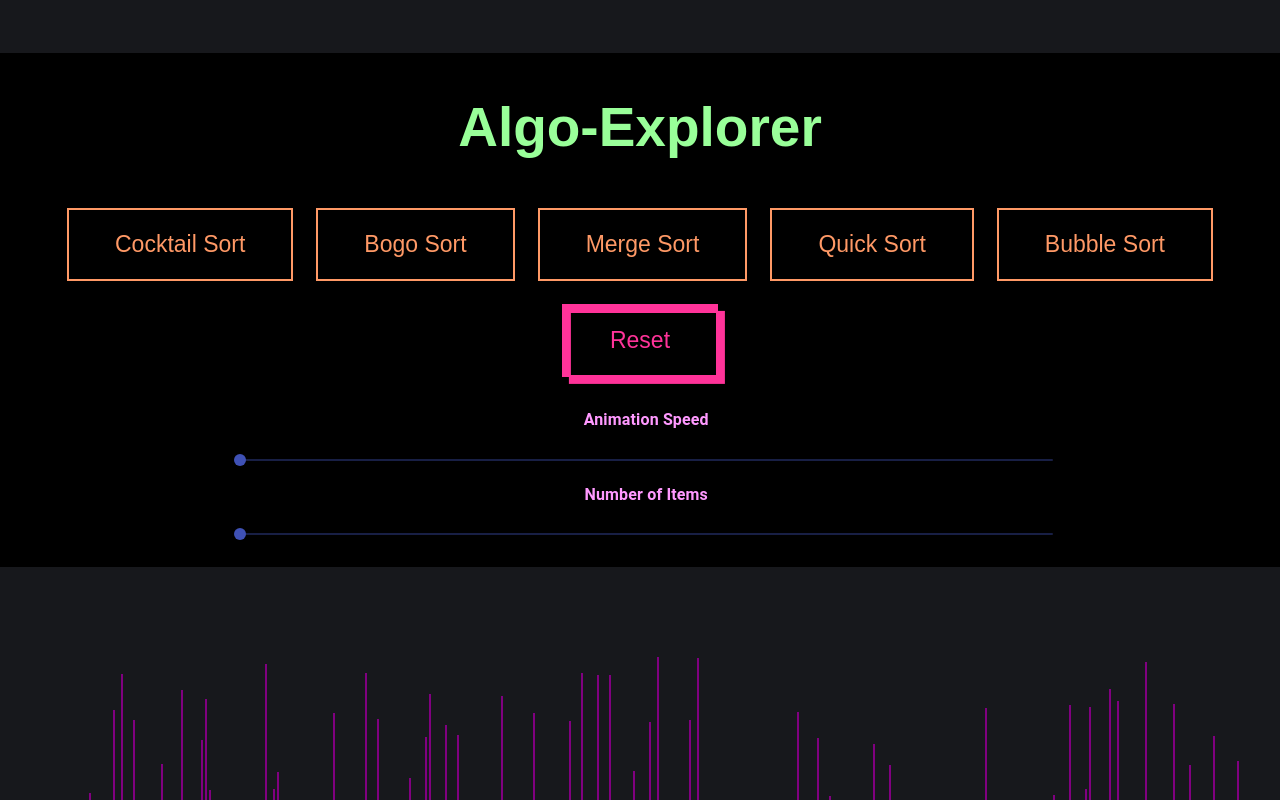
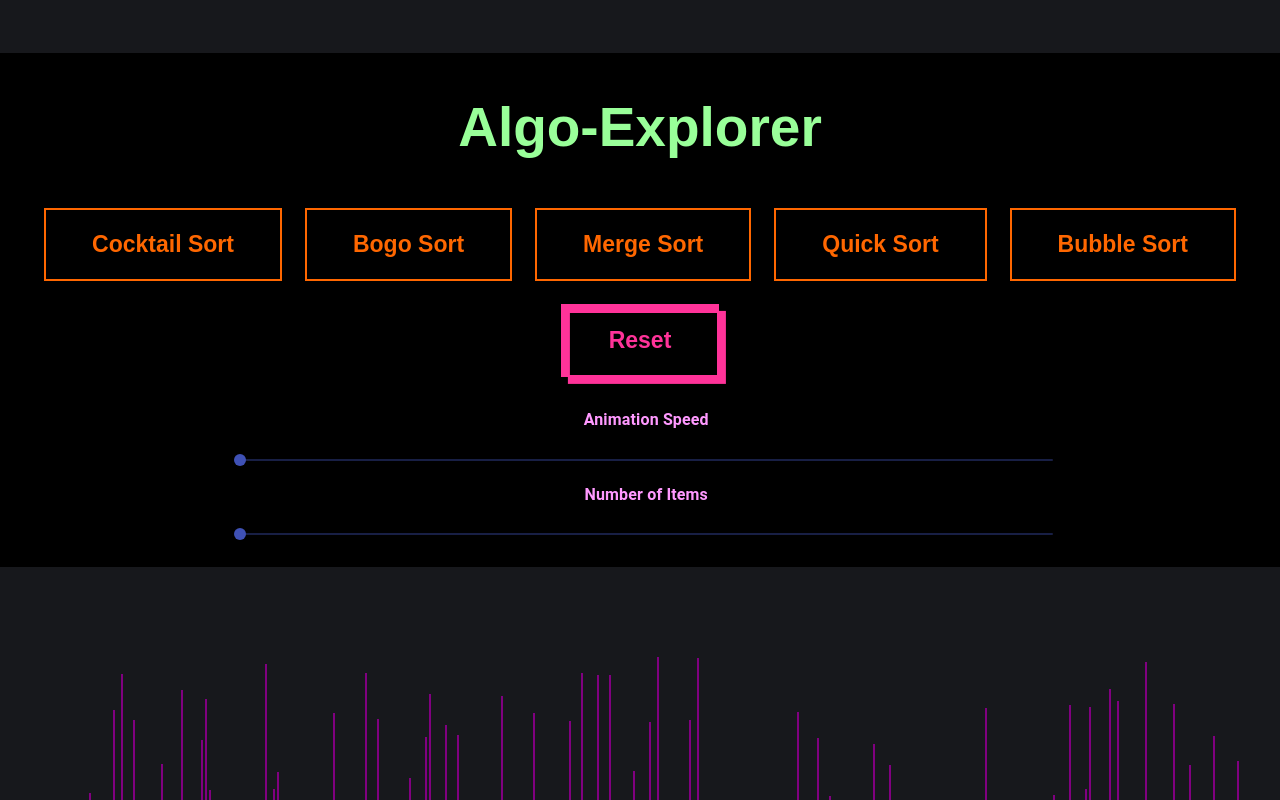
Before and after one commit to 18mpr1/Algo_Explorer, a React (Create React App) app: page / in a window 1280 px wide. Shown: the top 800 px of the page. Built offline with nearby package versions, Linux system fonts and the light colour scheme.

Commit message:
Changed the button's colours slightly and added bold text

```diff
--- a/src/App.css
+++ b/src/App.css
@@ -129,7 +129,7 @@ Footer{
 }
 
 .fill {
-  --color: #FF9966;
+  --color: #FF6700;
   --hover: #33FF00;
 }
 
--- a/src/components/sandbox.jsx
+++ b/src/components/sandbox.jsx
@@ -53,12 +53,12 @@ export default class Sandbox extends React.Component {
                 <div id="bar">
                     <h1 id="title"><b>Algo-Explorer</b></h1>
                     <div className="buttons">
-                        <button className="fill">Cocktail Sort</button>
-                        <button className="fill">Bogo Sort</button>
-                        <button className="fill">Merge Sort</button>
-                        <button className="fill">Quick Sort</button>
-                        <button className="fill">Bubble Sort</button>
-                        <button className="offset" onClick={refreshPage}>Reset</button>
+                        <button className="fill"><b>Cocktail Sort</b></button>
+                        <button className="fill"><b>Bogo Sort</b></button>
+                        <button className="fill"><b>Merge Sort</b></button>
+                        <button className="fill"><b>Quick Sort</b></button>
+                        <button className="fill"><b>Bubble Sort</b></button>
+                        <button className="offset" onClick={refreshPage}><b>Reset</b></button>
                     </div>
                     <div className="slidecontainer">
                         <Typography id="non-linear-slider" gutterBottom>
```
